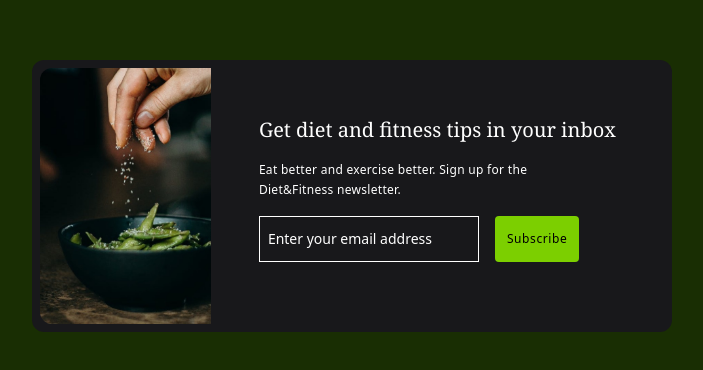
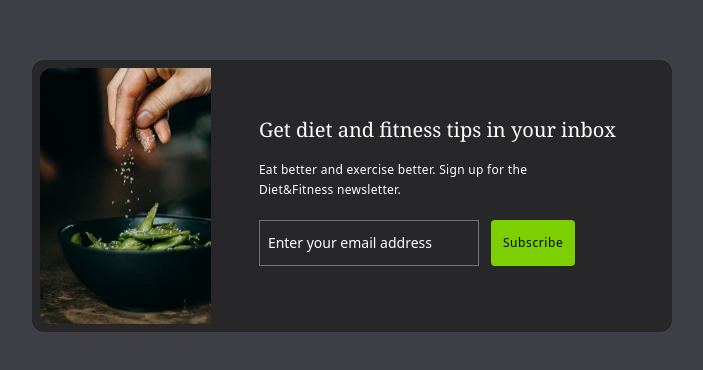
Before and after one commit to anwarrahim/tailwind-projects, a website built with Vite: page Email-Subscribe/index.html in a window 1280 px wide. Shown: the part 204-574 px from the top of the page, without its empty margins (288-991 px from the left). Built offline with nearby package versions, Linux system fonts and the light colour scheme.

Commit message:
update Email-Subscribe index.html to improve background color, enhance input styling, and adjust button layout for better user experience

```diff
--- a/Email-Subscribe/index.html
+++ b/Email-Subscribe/index.html
@@ -9,8 +9,8 @@
   </head>
   <body>
     <!-- background -->
-    <div class="flex justify-center items-center bg-lime-950 h-screen text-white">
-       <div class="bg-zinc-900 p-2 mx-6 rounded-xl">
+    <div class="flex justify-center items-center bg-zinc-700 h-screen text-white">
+       <div class="bg-zinc-800 p-2 mx-6 rounded-xl">
         <div class="flex flex-col md:flex-row rounded-l-xl">
           <img
           class="object-center rounded-t-xl  md:rounded-l-xl md:rounded-r-none  h-80 md:h-64 transform hover:scale-104 hover:md:scale-105 duration-200 hover:md:rounded-l-xl"
@@ -18,9 +18,9 @@
           <div class=" p-6 md:p-12 ">
             <h2 class="font-serif text-xl font-medium text-white text-center md:text-left">Get diet and fitness tips in your inbox</h2>
             <p class="max-w-xs my-4 text-xs/5  text-white tracking-wide">Eat better and exercise better. Sign up for the Diet&Fitness newsletter.</p>
-          <div class="flex flex-col md:flex-row md:space-x-4 group ">
-            <input class="font-sans text-sm font-light placeholder:text-white p-3 md:px-2 border-1  text-left transform focus:translate-x-5  " type="email" placeholder="Enter your email address" name="" id="">
-            <button class="font-sans text-xs font-light tracking-wider text-black duration-500 transition-colors bg-lime-500 rounded-sm hover:bg-lime-800  hover:text-white p-3 " type="button">Subscribe</button>
+          <div class="flex flex-col mt-5 space-y-4 md:space-x-3 md:flex-row md:space-y-0">
+            <input class="font-sans text-sm font-light placeholder:text-white p-3 md:px-2 border-1 border-stone-500 bg-zinc-800 text-left transform group-focus:md:translate-x-5  focus:outline-none" type="email" placeholder="Enter your email address" name="" id="">
+            <button class="font-sans text-xs font-light tracking-wider text-black duration-500 transition-colors bg-lime-500 rounded-sm hover:bg-lime-800  hover:text-white p-3  transform group-focus:md:translate-x-5" type="button">Subscribe</button>
           </div>
           </div>
         </div>
```
